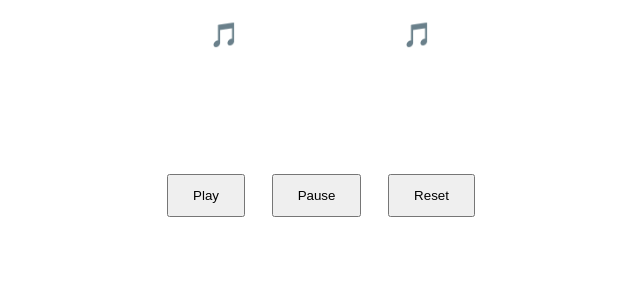
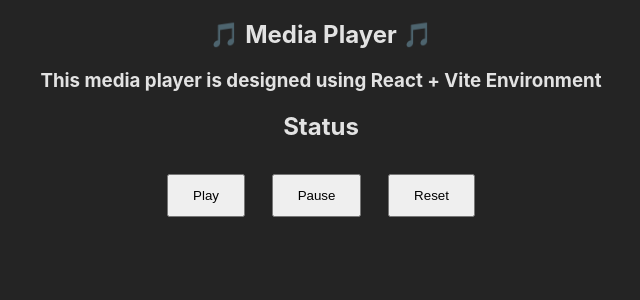
Before and after one commit to harshv1741/media-player, a React (Vite) app: page / in a window 1280 px wide. Shown: the top 300 px of the page, without its empty margins (319-959 px from the left). Built offline with nearby package versions, Linux system fonts and the light colour scheme.

Commit message:
feat(css): Reverting back background color

```diff
--- a/src/index.css
+++ b/src/index.css
@@ -4,7 +4,7 @@
 
   color-scheme: light dark;
   color: rgba(255, 255, 255, 0.87);
-  /* background-color: #242424; */
+  background-color: #242424;
 
   font-synthesis: none;
   text-rendering: optimizeLegibility;
```
